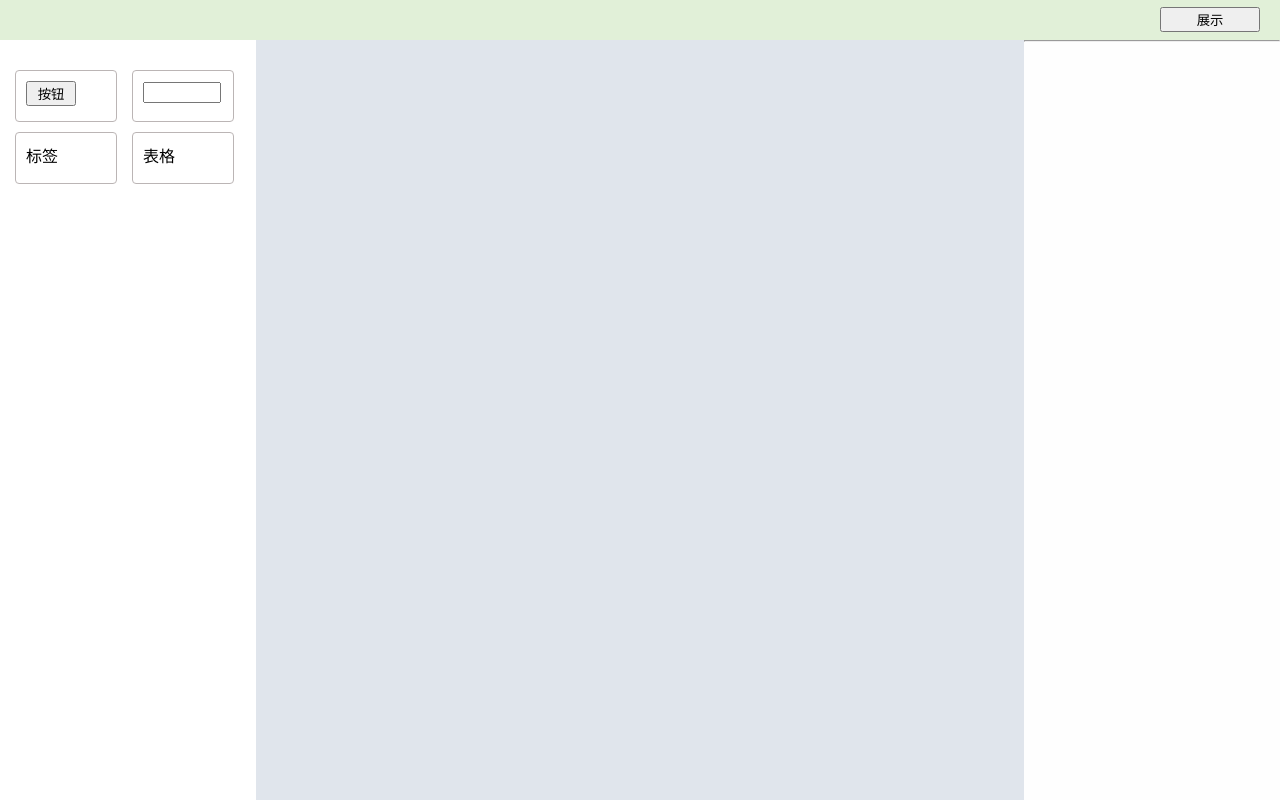
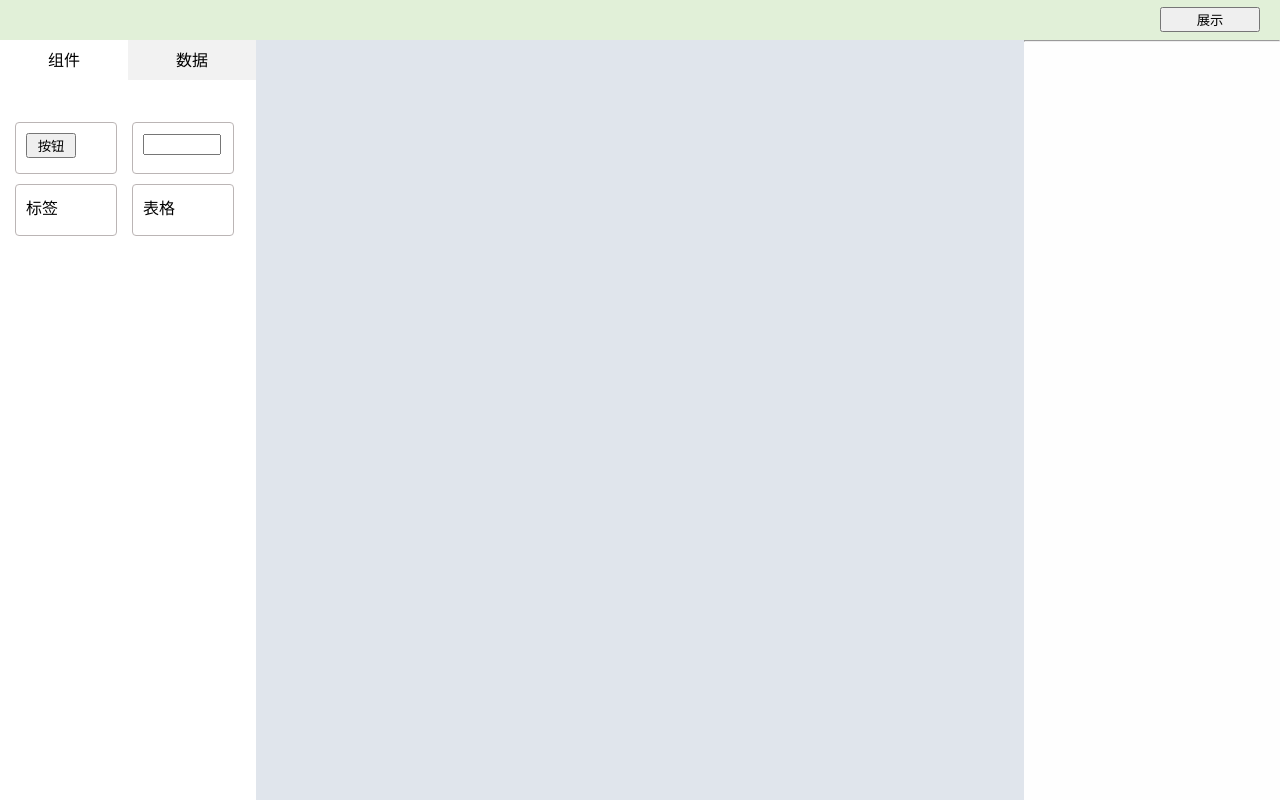
Before and after one commit to TeacherXin/XinBuilder, a React (Create React App) app: page /home in a window 1280 px wide. Built offline with nearby package versions, Linux system fonts and the light colour scheme.

Commit message:
fix: 左侧增加数据列表

```diff
--- a/src/App.js
+++ b/src/App.js
@@ -39,7 +39,7 @@ function App() {
   return (
     <div className="App">
       <DesignTop atrributeMap={atrributeMap}></DesignTop>
-      <LeftCom changeTopCom={changeTopCom}></LeftCom>
+      <LeftCom atrributeMap={atrributeMap} changeTopCom={changeTopCom}></LeftCom>
       <RenderCom setAttributeMap={setAttributeMap} comId={comId} atrributeMap={atrributeMap} changeRightPanel={changeRightPanel}  NowCom={nowCom}></RenderCom>
       <RightCom comId={comId} atrributeMapRight={atrributeMap} setRightAttributeMap={setRightAttributeMap} rightPanel={rightPanel}></RightCom>
     </div>
--- a/src/MainCom/leftCom/index.css
+++ b/src/MainCom/leftCom/index.css
@@ -3,8 +3,23 @@
   width: 20%;
 }
 
+.leftCom .Tab{
+  display: flex;
+  position: relative;
+  top: 24px;
+}
+
+.leftCom .Tab .TabItem{
+  flex: 1;
+  height: 40px;
+  text-align: center;
+  line-height: 40px;
+  background-color: #f2f2f2;
+  cursor: pointer;
+}
+
 .componentList{
-  margin-top: 60px;
+  margin-top: 40px;
   display: flex;
   width: 100%;
   flex-wrap: wrap;
--- a/src/MainCom/leftCom/index.js
+++ b/src/MainCom/leftCom/index.js
@@ -1,10 +1,12 @@
 import React, { useState } from 'react'
 import './index.css'
 import * as myComponent from '../../Component'
+import LeftList from '../leftList'
 
 export default function LeftCom(props) {
 
-  const {changeTopCom} = props
+  const {changeTopCom,atrributeMap} = props
+  const [selected,setSelected] = useState(1)
 
   const onDragStart = (Com,cName) =>{
     return () => {
@@ -19,7 +21,12 @@ export default function LeftCom(props) {
 
   return (
     <div className='leftCom'>
-      <div className='componentList'>
+      <div className='Tab'>
+        <p onClick={() => {setSelected(1)}} style={{background: selected === 1? '#fff':''}} className='TabItem'>组件</p>
+        <p onClick={() => {setSelected(2)}} style={{background: selected === 2? '#fff':''}} className='TabItem'>数据</p>
+      </div>
+      {
+        selected === 1 ?       <div className='componentList'>
         {/*遍历组件库，然后依次在左侧列表展示*/}
         {Object.keys(myComponent).map(cName => {
           const Com = myComponent[cName];
@@ -33,7 +40,8 @@ export default function LeftCom(props) {
             <div style={{display: 'inline-block'}} draggable>{leftCom}</div>
         </div>
         })}
-      </div>
+      </div> : <LeftList atrributeMap={atrributeMap} />
+      }
     </div>
   )
 }
--- /dev/null
+++ b/src/MainCom/leftList/index.css
@@ -0,0 +1,15 @@
+.leftList .toDownicon{
+  width: 16px;
+  height: 16px;
+  display: inline-block;
+  border: 1px solid #ccc;
+  border-radius: 2px;
+  text-align: center;
+  line-height: 14px;
+  margin-right: 10px;
+  cursor: pointer;
+}
+
+.leftList .leftAttributeItem{
+  border-bottom: 1px solid black;
+}
--- /dev/null
+++ b/src/MainCom/leftList/index.js
@@ -0,0 +1,49 @@
+import React, { useState } from 'react'
+import './index.css'
+
+export default function LeftList(props) {
+
+  const {atrributeMap} = props
+  const [refresh,setRefresh] = useState(false)
+
+  const showDownList = (attribute) => {
+    return () => {
+      attribute.showList = !attribute.showList;
+      setRefresh(!refresh)
+    }
+  }
+
+  const getComAttributeList = (name,attribute) => {
+    console.log(refresh);
+    if(typeof attribute === 'string'){
+      return <div style={{marginTop: '10px'}}>
+        <span style={{marginLeft: '30px'}}>{name}:</span>
+        <span>{attribute}</span>
+      </div>
+    }else if(typeof attribute === 'object'){
+      return <div style={{marginTop:'10px'}}>
+        <span onClick={showDownList(attribute)} className='toDownicon'>{!attribute.showList?'+':'-'}</span><span>{name}:</span>
+        {attribute.showList && <div style={{marginLeft: '40px'}}>
+          {
+            Object.keys(attribute).map(item => {
+              return getComAttributeList(item,attribute[item])
+            })
+          }
+        </div>}
+      </div>
+    }
+  }
+
+  return (
+    <div className='leftList'>
+      {Object.keys(atrributeMap).map(item => {
+        return <div className='leftAttributeItem'>
+          <p>{item}</p>
+          {Object.keys(atrributeMap[item]).map(_item => {
+            return getComAttributeList(_item,atrributeMap[item][_item])
+          })}
+        </div>
+      })}
+    </div>
+  )
+}
```
